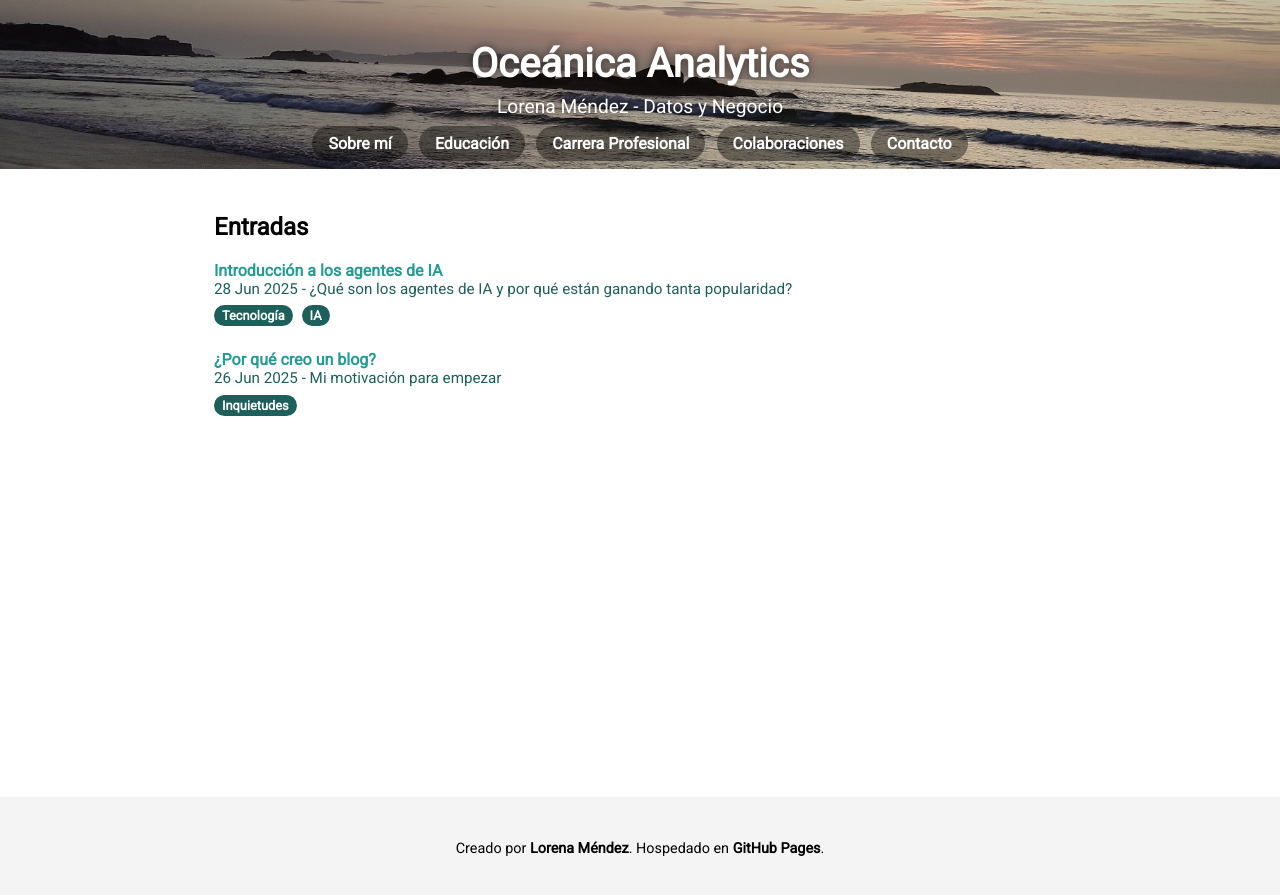
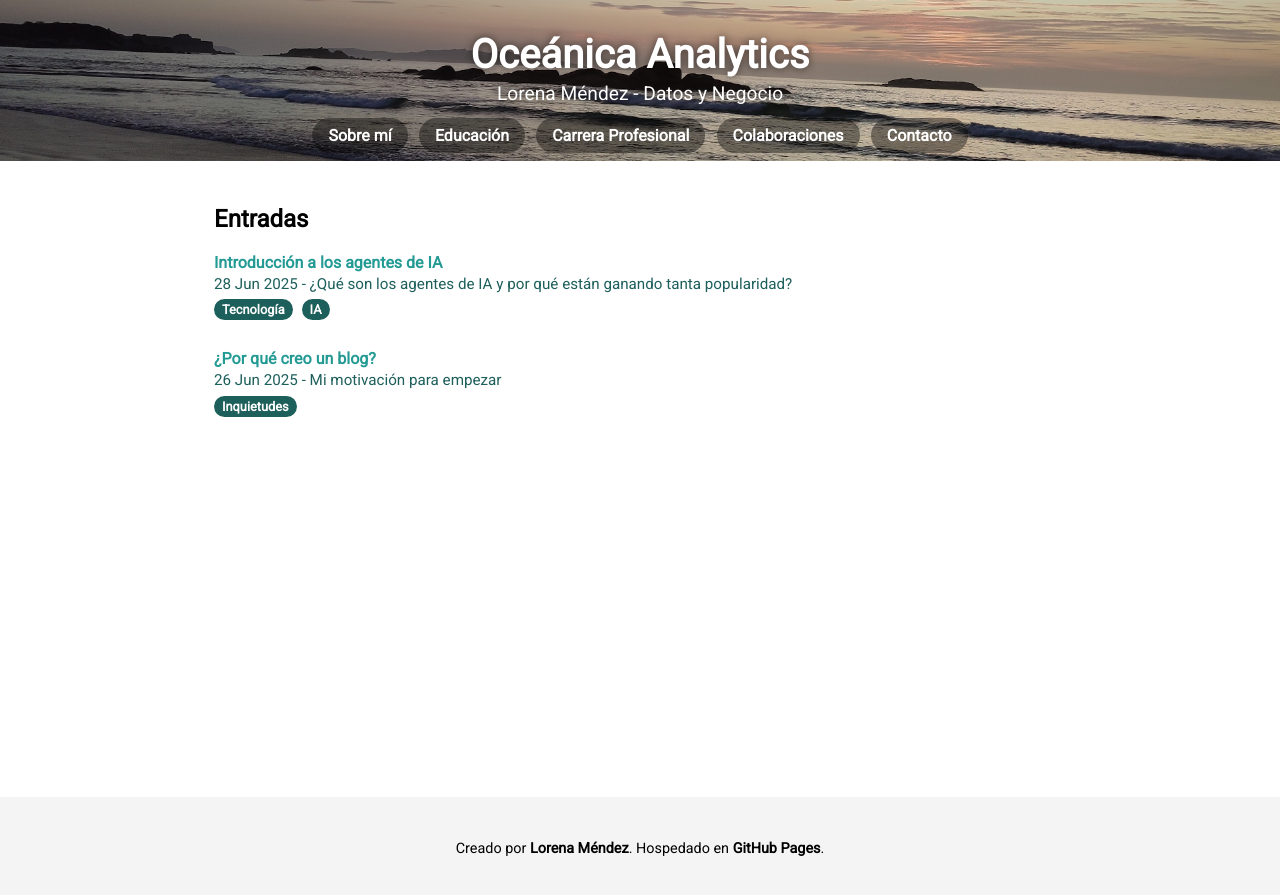
Before and after one commit to lmendezotero/lmendezotero.github.io, a Jekyll site: the page built from index.md, in a window 1280 px wide. Shown: the top 895 px of the page. Built offline with Jekyll 4.4.1, drawn with Linux system fonts in a browser that asks for light colours; the list of posts is cut into pages by our own code.

Commit message:
Update style.css

```diff
--- a/assets/css/style.css
+++ b/assets/css/style.css
@@ -30,19 +30,21 @@ body {
 }
 
 .header-text h1 {
-  margin: 0.2em 0;
+  margin: 0.1em 0;
   font-size: 2.5em;
   text-shadow: 0 0 8px rgba(0, 0, 0, 0.6);
 }
 
 .header-text p {
-  margin: 0.2em 0 0;
+  margin: 0.1em 0 0;
   font-size: 1.2em;
   text-shadow: 0 0 6px rgba(0, 0, 0, 0.5);
 }
 
 .header-text {
-  margin-bottom: 0.5em; /* Ajusta el valor si quieres más separación */
+  margin-bottom: 0.5em;
+  position: relative;
+  top: -5px; /* Eleva un poco en modo escritorio */
 }
 
 .navbar {
@@ -139,29 +141,24 @@ body {
   font-weight: bold;
 }
 
-/* Elevar ligeramente el título y subtítulo en cabecera */
-@media screen and (min-width: 769px) {
-  .header-text {
-    top: 45%; /* antes estaba en 50% */
-  }
-}
-
 /* ------------------------------ */
 /* Blog: colores y estilos posts */
 /* ------------------------------ */
 
-/* Lista de posts */
 .post-list {
-  list-style-type: none;
+  list-style: none;
   padding-left: 0;
+  margin: 0;
 }
 
-/* Cada entrada */
 .post-item {
-  margin-bottom: 1.5em;
+  margin-bottom: 1.8em;
 }
 
-/* Título del post */
+.post-title {
+  margin-bottom: 0.2em;
+}
+
 .post-title a {
   color: #239A94;
   text-decoration: none;
@@ -172,19 +169,16 @@ body {
   text-decoration: underline;
 }
 
-/* Fecha y subtítulo */
 .post-meta {
   color: #1D5F5B;
   font-size: 0.95em;
-  margin-bottom: 0.5em;
+  margin-top: 0;
 }
 
-/* Texto adicional, si lo usas */
-.post-excerpt {
-  color: #1D5F5B;
+.post-categories {
+  margin-top: 0.4em;
 }
 
-/* Etiquetas de categoría */
 .category-badge {
   display: inline-block;
   background-color: #1D5F5B;
```
